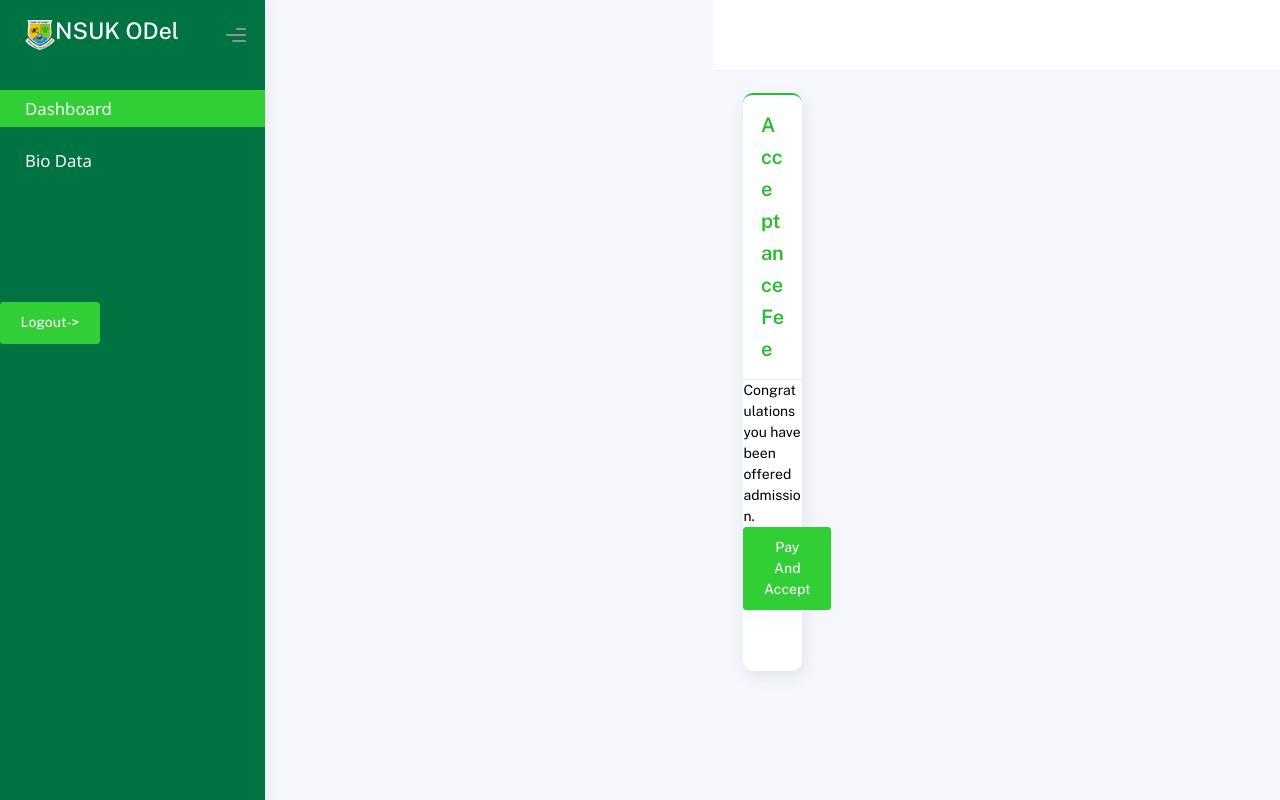
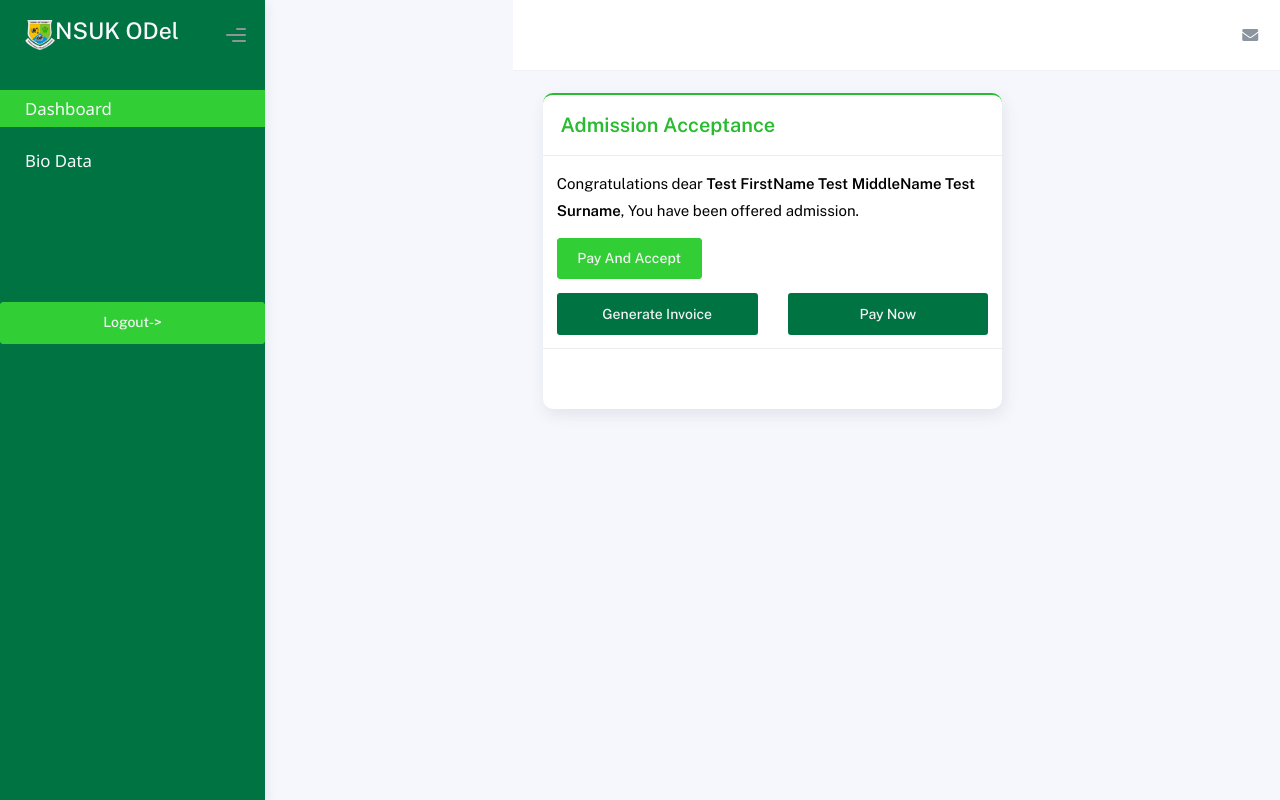
Before and after one commit to DamaMichaelYohanna/odel, a Django app: page /accept-admission in a window 1280 px wide. Run offline with Django 3.2, Linux system fonts and the light colour scheme; a user stored in the database is signed in; data comes from the database, SQL or seed files in the repository; both versions use the stored data as it was before the commit; some libraries are stand-ins or nearby versions.

Commit message:
resolving error

```diff
--- a/account/models.py
+++ b/account/models.py
@@ -63,5 +63,8 @@ class Student(models.Model):
         else:
             return False
 
+    def get_fullname(self):
+        return f"{self.user.first_name}   {self.user.middle_name}  {self.user.surname}"
+
     def __str__(self):
         return self.app_id
--- a/main/templates/main-dashboard/accept_admission.html
+++ b/main/templates/main-dashboard/accept_admission.html
@@ -17,15 +17,33 @@
             style="border-bottom: 3px solid #007343; color: #fff"
           >
             <div class="card-title" style="color: rgb(41, 187, 48)">
-              Acceptance Fee
+              Admission Acceptance
             </div>
           </div>
-          <div>Congratulations you have been offered admission.<form action="/accept-admission" method="POST">
-              <input type="hidden" value="=paid" name="admission">
+          {% if user.student.has_accepted %}
+          <div style="padding: 3%">
+            <p>You have already accepted your admission.</p>
+          </div>
+
+          {% else %}
+          <div style="padding: 3%">
+            <p>
+              Congratulations dear <b>{{user.student.get_fullname}}</b>, You
+              have been offered admission.
+            </p>
+            <form action="/accept-admission" method="POST">
+              <input type="hidden" value="=paid" name="admission" />
               <button class="btn btn-success">Pay And Accept</button>
               {% csrf_token %}
-
-          </form> </div>
+            </form>
+            <div class="row pt-3">
+              <div class="col-sm-6">
+                <a href="" class="btn">Generate Invoice</a>
+              </div>
+              <div class="col-sm-6"><a href="" class="btn">Pay Now</a></div>
+            </div>
+          </div>
+          {% endif %}
           <!-- End of muli step form -->
 
           <div class="card-action">
--- a/main/templates/main-dashboard/dashboard-base.html
+++ b/main/templates/main-dashboard/dashboard-base.html
@@ -119,12 +119,12 @@
                     </a>
                   </li>
                   <li class="nav-item">
-                    <a href="{% url 'dashboard_form'%}">
+                    <a href="{% url 'payments_page'%}">
                       <span class="sub-item text-light">Other payment</span>
                     </a>
                   </li>
                   <li class="nav-item">
-                    <a href="{% url 'payments_page'%}">
+                    <a href="">
                       <span class="sub-item text-light">My Document</span>
                     </a>
                   </li>
@@ -148,11 +148,12 @@
             </a>
           </li>
         {% endif %}
+
         </ul>
       </div>
       <ul class="nav nav-secondary">
         <li class="nav">
-          <button class="btn btn-success" data-bs-toggle="modal" data-bs-target="#myModal"> Logout-></button>
+            <a class="btn btn-success" href="/logout">Logout-></a>
         </li>
       </ul>
     </div>
--- a/odel/urls.py
+++ b/odel/urls.py
@@ -25,6 +25,7 @@ urlpatterns = [
     path('', include(main_url)), # link for main app request
     path('registration', views.register_one, name='registration_page'),
     path('login', views.student_login, name='login_page'),
+    path('logout', views.logout_view, name='logout_page'),
     path('admin/', admin.site.urls),
 ] + static(settings.STATIC_URL, document_root=settings.STATIC_ROOT)
 
```
Also changed, not shown: account/views.py (+8 -3 lines), db.sqlite3 (deleted).
